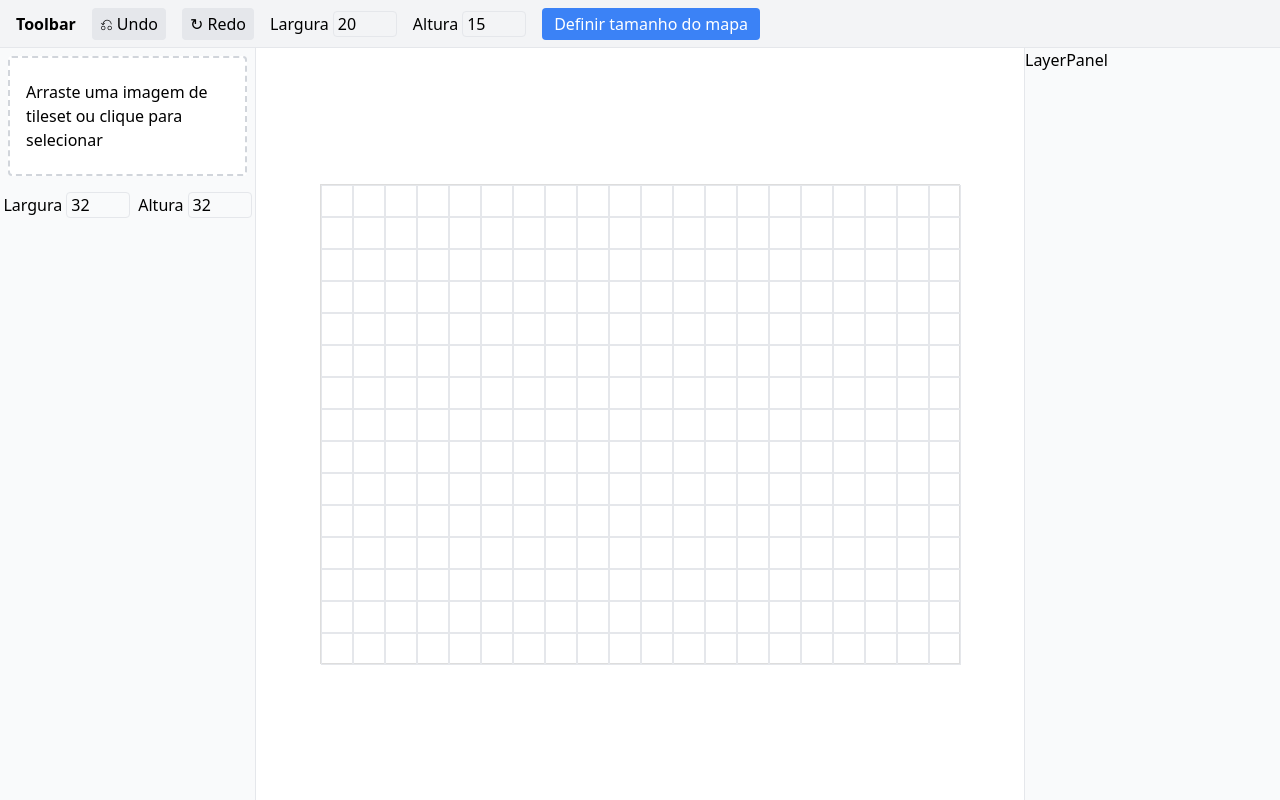
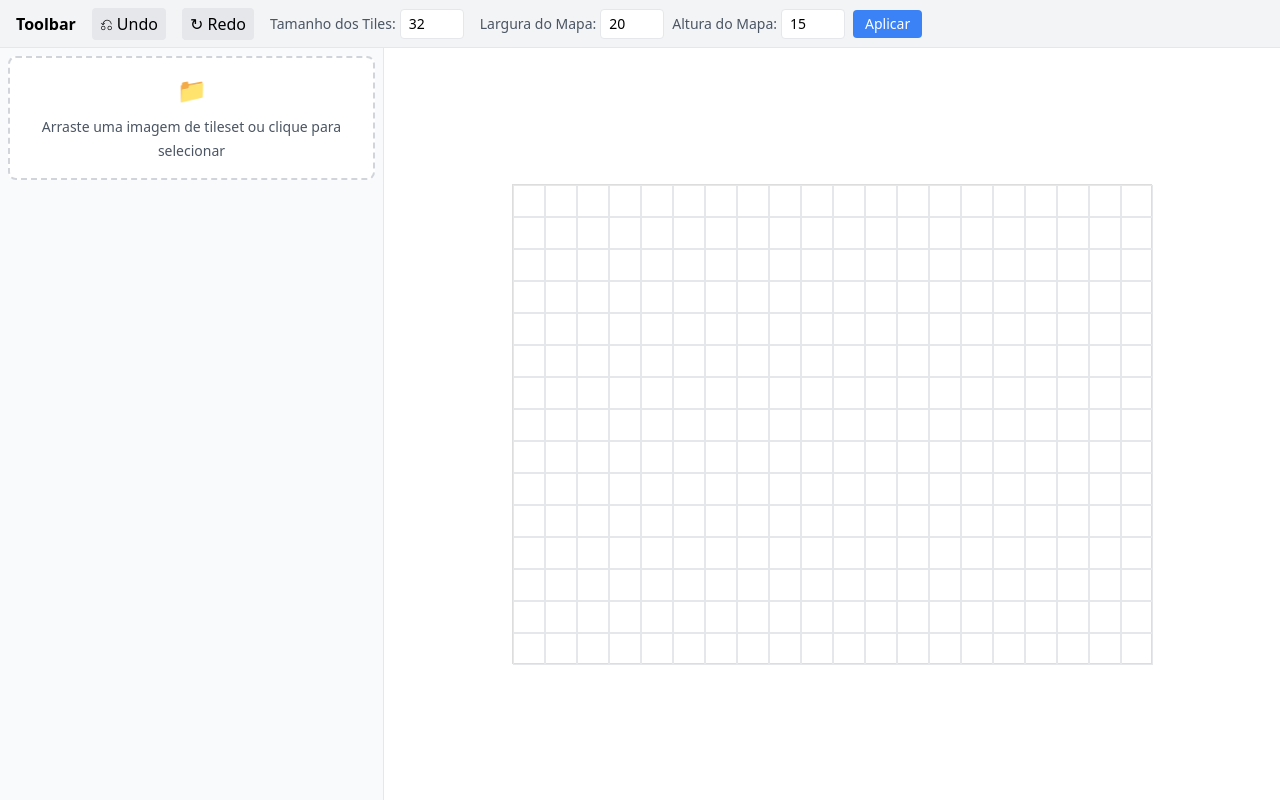
Before and after one commit to jeanjacintho/2DTileEditor, a React (Vite) app: page / in a window 1280 px wide. Built offline with nearby package versions, Linux system fonts and the light colour scheme.

Commit message:
refactor(tileset): change tile system to use full tileset for selection
Refactor tile handling so that instead of extracting individual tiles for drawing, the editor now uses the complete tileset and selects tiles directly from it.

```diff
--- a/src/App.tsx
+++ b/src/App.tsx
@@ -1,7 +1,6 @@
 import Toolbar from './components/Toolbar/Toolbar';
 import TilePalette from './components/TilePalette/TilePalette';
 import CanvasEditor from './components/Canvas/CanvasEditor';
-import LayerPanel from './components/LayerPanel/LayerPanel';
 
 function App() {
   return (
@@ -10,7 +9,6 @@
       <div className="flex-1 flex min-h-0 min-w-0 overflow-hidden">
         <TilePalette />
         <CanvasEditor />
-        <LayerPanel />
       </div>
     </div>
   );
--- a/src/components/Canvas/CanvasEditor.tsx
+++ b/src/components/Canvas/CanvasEditor.tsx
@@ -6,13 +6,28 @@
   const placeTile = useTileMapStore(s => s.placeTile);
   const tileset = useTilesetStore(s => s.tileset);
   const activeTile = useTilesetStore(s => s.activeTile);
-  const tiles = useTilesetStore(s => s.tiles);
+  const tileSize = useTilesetStore(s => s.tileSize);
 
   function handleCellClick(x: number, y: number) {
     if (activeTile != null) {
       console.log('Placing tile:', activeTile, 'at position:', x, y);
       placeTile(x, y, activeTile);
     }
+  }
+
+  function renderTile(cell: string | null) {
+    if (!cell || !tileset) return null;
+
+    // Parse tile coordinates from cell ID (format: "x_y")
+    const [x, y] = cell.split('_').map(Number);
+    if (isNaN(x) || isNaN(y)) return null;
+
+    return {
+      x: x * tileSize.width,
+      y: y * tileSize.height,
+      width: tileSize.width,
+      height: tileSize.height,
+    };
   }
 
   return (
@@ -32,12 +47,10 @@
         >
           {tileMap.layers[0].data.map((row, y) =>
             row.map((cell, x) => {
-              const tile = tiles.find(t => t.id === cell);
-              if (cell && tile) {
-                console.log('Rendering cell:', cell, 'found tile:', tile, 'bg-position:', `-${tile.x}px -${tile.y}px`);
-              }
+              const tile = renderTile(cell);
               const scaleX = tile ? tileMap.tileSize / tile.width : 1;
               const scaleY = tile ? tileMap.tileSize / tile.height : 1;
+
               return (
                 <div
                   key={`${x}-${y}`}
--- a/src/components/LayerPanel/LayerPanel.tsx
+++ /dev/null
@@ -1,3 +0,0 @@
-export default function LayerPanel() {
-  return <aside className="w-64 bg-gray-50 border-l h-full">LayerPanel</aside>;
-}
--- a/src/components/TilePalette/TilePalette.tsx
+++ b/src/components/TilePalette/TilePalette.tsx
@@ -1,54 +1,15 @@
 import TilesetLoader from '../TilesetLoader/TilesetLoader';
+import TilesetGrid from './TilesetGrid';
 import { useTilesetStore } from '../../hooks/useTileset';
-
-const TILE_DISPLAY_SIZE = 64;
 
 export default function TilePalette() {
   const tileset = useTilesetStore(s => s.tileset);
-  const tiles = useTilesetStore(s => s.tiles);
-  const tileSize = useTilesetStore(s => s.tileSize);
-  const extractTiles = useTilesetStore(s => s.extractTiles);
-  const activeTile = useTilesetStore(s => s.activeTile);
-  const setActiveTile = useTilesetStore(s => s.setActiveTile);
-
-  function handleExtract() {
-    extractTiles();
-  }
 
   return (
-    <aside className="w-64 bg-gray-50 border-r h-full flex flex-col gap-2 p-2">
+    <aside className="w-96 bg-gray-50 border-r h-full flex flex-col gap-2 p-2">
       <TilesetLoader />
-      {tileset && (
-        <button className="mt-2 px-2 py-1 bg-blue-500 text-white rounded" onClick={handleExtract}>
-          Extrair Tiles
-        </button>
-      )}
-      <div className="flex-1 overflow-auto mt-2 grid grid-cols-3 gap-2">
-        {tiles.map(tile => {
-          const scaleX = TILE_DISPLAY_SIZE / tile.width;
-          const scaleY = TILE_DISPLAY_SIZE / tile.height;
-          return (
-            <div
-              key={tile.id}
-              className={`border ${activeTile === tile.id ? 'border-blue-500' : 'border-gray-300'} cursor-pointer flex items-center justify-center relative`}
-              style={{
-                width: TILE_DISPLAY_SIZE,
-                height: TILE_DISPLAY_SIZE,
-                backgroundImage: tileset ? `url(${tileset.src})` : undefined,
-                backgroundPosition: `-${tile.x * scaleX}px -${tile.y * scaleY}px`,
-                backgroundSize: tileset ? `${tileset.width * scaleX}px ${tileset.height * scaleY}px` : undefined,
-                backgroundRepeat: 'no-repeat',
-                imageRendering: 'pixelated',
-              }}
-              onClick={() => setActiveTile(tile.id)}
-            >
-              {activeTile === tile.id && (
-                <span className="absolute bottom-1 right-1 text-xs text-blue-600 font-bold bg-white/80 px-1 rounded">{tile.id}</span>
-              )}
-            </div>
-          );
-        })}
-      </div>
+
+      {tileset && <TilesetGrid />}
     </aside>
   );
 }
--- /dev/null
+++ b/src/components/TilePalette/TilesetGrid.tsx
@@ -0,0 +1,79 @@
+import { useTilesetStore } from '../../hooks/useTileset';
+
+const TILE_DISPLAY_SIZE = 32; // Tamanho menor para mostrar mais tiles
+
+export default function TilesetGrid() {
+  const tileset = useTilesetStore(s => s.tileset);
+  const tileSize = useTilesetStore(s => s.tileSize);
+  const activeTile = useTilesetStore(s => s.activeTile);
+  const selectTileFromGrid = useTilesetStore(s => s.selectTileFromGrid);
+
+  if (!tileset) return null;
+
+  const cols = Math.floor(tileset.width / tileSize.width);
+  const rows = Math.floor(tileset.height / tileSize.height);
+
+  return (
+    <div className="flex-1 overflow-auto">
+      <div className="text-sm font-medium mb-2 text-gray-700">Tileset Grid</div>
+      <div className="border border-gray-300 bg-white overflow-auto" style={{ maxHeight: '400px' }}>
+        <div
+          className="relative"
+          style={{
+            width: cols * TILE_DISPLAY_SIZE,
+            height: rows * TILE_DISPLAY_SIZE,
+            backgroundImage: `url(${tileset.src})`,
+            backgroundSize: `${cols * TILE_DISPLAY_SIZE}px ${rows * TILE_DISPLAY_SIZE}px`,
+            backgroundRepeat: 'no-repeat',
+            imageRendering: 'pixelated',
+          }}
+        >
+          {/* Grid overlay para mostrar as células */}
+          <div
+            className="absolute inset-0"
+            style={{
+              display: 'grid',
+              gridTemplateColumns: `repeat(${cols}, ${TILE_DISPLAY_SIZE}px)`,
+              gridTemplateRows: `repeat(${rows}, ${TILE_DISPLAY_SIZE}px)`,
+            }}
+          >
+            {Array.from({ length: rows }, (_, y) =>
+              Array.from({ length: cols }, (_, x) => {
+                const tileId = `${x}_${y}`;
+                const isActive = activeTile === tileId;
+                return (
+                  <div
+                    key={`${x}-${y}`}
+                    className={`border cursor-pointer hover:bg-blue-100/50 transition-colors ${
+                      isActive ? 'border-blue-500 bg-blue-200/50' : 'border-gray-200'
+                    }`}
+                    style={{
+                      width: TILE_DISPLAY_SIZE,
+                      height: TILE_DISPLAY_SIZE,
+                    }}
+                    onClick={() => selectTileFromGrid(x, y)}
+                    title={`Tile ${x},${y}`}
+                  >
+                    {isActive && (
+                      <div className="w-full h-full flex items-center justify-center">
+                        <div className="w-3 h-3 bg-blue-500 rounded-full opacity-80"></div>
+                      </div>
+                    )}
+                  </div>
+                );
+              })
+            )}
+          </div>
+        </div>
+      </div>
+
+      {/* Informações do tile selecionado */}
+      {activeTile && (
+        <div className="mt-2 p-2 bg-blue-50 rounded text-xs">
+          <div className="font-medium">Tile Selecionado: {activeTile}</div>
+          <div className="text-gray-600">Tamanho: {tileSize.width} x {tileSize.height}</div>
+        </div>
+      )}
+    </div>
+  );
+}
--- a/src/components/TilesetLoader/TilesetLoader.tsx
+++ b/src/components/TilesetLoader/TilesetLoader.tsx
@@ -4,8 +4,6 @@
 export default function TilesetLoader() {
   const inputRef = useRef<HTMLInputElement>(null);
   const tileset = useTilesetStore(s => s.tileset);
-  const tileSize = useTilesetStore(s => s.tileSize);
-  const setTileSize = useTilesetStore(s => s.setTileSize);
   const loadTileset = useTilesetStore(s => s.loadTileset);
 
   function handleDrop(e: React.DragEvent) {
@@ -22,9 +20,9 @@
   }
 
   return (
-    <div className="flex flex-col items-center gap-2 w-full">
+    <div className="flex flex-col items-center gap-3 w-full">
       <div
-        className="border-dashed border-2 border-gray-300 rounded p-4 flex flex-col items-center justify-center min-h-[120px] bg-white w-full cursor-pointer"
+        className="border-dashed border-2 border-gray-300 rounded-lg p-4 flex flex-col items-center justify-center min-h-[100px] bg-white w-full cursor-pointer hover:border-blue-400 transition-colors"
         onDrop={handleDrop}
         onDragOver={e => e.preventDefault()}
         onClick={() => inputRef.current?.click()}
@@ -38,32 +36,16 @@
           onChange={handleFile}
         />
         {tileset ? (
-          <img src={tileset.src} alt="Tileset" className="max-h-32 mb-2" />
+          <div className="text-center">
+            <img src={tileset.src} alt="Tileset" className="max-h-20 mb-2 mx-auto rounded border" />
+            <span className="text-sm text-gray-600">Tileset carregado</span>
+          </div>
         ) : (
-          <span>Arraste uma imagem de tileset ou clique para selecionar</span>
+          <div className="text-center">
+            <div className="text-2xl mb-2">📁</div>
+            <span className="text-sm text-gray-600">Arraste uma imagem de tileset ou clique para selecionar</span>
+          </div>
         )}
-      </div>
-      <div className="flex gap-2 mt-2 w-full justify-center">
-        <label className="flex items-center gap-1">
-          Largura
-          <input
-            type="number"
-            min={1}
-            value={tileSize.width}
-            onChange={e => setTileSize({ ...tileSize, width: Number(e.target.value) })}
-            className="w-16 border rounded px-1 bg-transparent"
-          />
-        </label>
-        <label className="flex items-center gap-1">
-          Altura
-          <input
-            type="number"
-            min={1}
-            value={tileSize.height}
-            onChange={e => setTileSize({ ...tileSize, height: Number(e.target.value) })}
-            className="w-16 border rounded px-1 bg-transparent"
-          />
-        </label>
       </div>
     </div>
   );
--- a/src/components/Toolbar/Toolbar.tsx
+++ b/src/components/Toolbar/Toolbar.tsx
@@ -1,16 +1,25 @@
 import { useState } from 'react';
 import { useTileMapStore } from '../../hooks/useTileMap';
+import { useTilesetStore } from '../../hooks/useTileset';
 
 export default function Toolbar() {
   const tileMap = useTileMapStore(s => s.tileMap);
   const setMapSize = useTileMapStore(s => s.setMapSize);
   const undo = useTileMapStore(s => s.undo);
   const redo = useTileMapStore(s => s.redo);
+  const tileSize = useTilesetStore(s => s.tileSize);
+  const setTileSize = useTilesetStore(s => s.setTileSize);
   const [width, setWidth] = useState(tileMap.width);
   const [height, setHeight] = useState(tileMap.height);
+  const [tileSizeValue, setTileSizeValue] = useState(tileSize.width);
 
   function handleApplySize() {
     setMapSize(width, height);
+  }
+
+  function handleTileSizeChange(value: number) {
+    setTileSizeValue(value);
+    setTileSize({ width: value, height: value });
   }
 
   return (
@@ -22,32 +31,48 @@
       <button className="px-2 py-1 bg-gray-200 rounded" onClick={redo} title="Refazer (Ctrl+Y)">
         ↻ Redo
       </button>
-      <label className="flex items-center gap-1">
-        Largura
+
+      <div className="flex items-center gap-2">
+        <label className="flex items-center gap-1 text-sm">
+          <span className="text-gray-600">Tamanho dos Tiles:</span>
+          <input
+            type="number"
+            min={1}
+            value={tileSizeValue}
+            onChange={e => handleTileSizeChange(Math.max(1, Number(e.target.value)))}
+            className="w-16 border rounded px-2 py-1 bg-white text-sm"
+          />
+        </label>
+      </div>
+
+      <div className="flex items-center gap-2">
+        <label className="flex items-center gap-1 text-sm">
+          <span className="text-gray-600">Largura do Mapa:</span>
           <input
             type="number"
             min={1}
             value={width}
             onChange={e => setWidth(Math.max(1, Number(e.target.value)))}
-          className="w-16 border rounded px-1 bg-transparent"
+            className="w-16 border rounded px-2 py-1 bg-white text-sm"
           />
         </label>
-      <label className="flex items-center gap-1">
-        Altura
+        <label className="flex items-center gap-1 text-sm">
+          <span className="text-gray-600">Altura do Mapa:</span>
           <input
             type="number"
             min={1}
             value={height}
             onChange={e => setHeight(Math.max(1, Number(e.target.value)))}
-          className="w-16 border rounded px-1 bg-transparent"
+            className="w-16 border rounded px-2 py-1 bg-white text-sm"
           />
         </label>
         <button
-        className="px-3 py-1 bg-blue-500 text-white rounded"
+          className="px-3 py-1 bg-blue-500 text-white rounded text-sm"
           onClick={handleApplySize}
         >
-        Definir tamanho do mapa
+          Aplicar
         </button>
+      </div>
     </header>
   );
 }
--- a/src/hooks/useTileMap.ts
+++ b/src/hooks/useTileMap.ts
@@ -1,14 +1,14 @@
 import { create } from 'zustand';
 import { produce } from 'immer';
-import type { TileMap, Layer } from '../types/index';
+import type { TileMap } from '../types/index';
 
-function createDefaultLayer(width: number, height: number): Layer {
+function createDefaultLayer(width: number, height: number) {
   return {
-    id: 'layer-1',
-    name: 'Layer 1',
+    id: 'main-layer',
+    name: 'Main Layer',
     visible: true,
     opacity: 1,
-    data: Array.from({ length: height }, () => Array(width).fill(null)), // string | null
+    data: Array.from({ length: height }, () => Array(width).fill(null)),
   };
 }
 
@@ -17,7 +17,7 @@
   for (let y = 0; y < newHeight; y++) {
     const row = [];
     for (let x = 0; x < newWidth; x++) {
-      row.push(data[y]?.[x] ?? null);
+      row.push(y < data.length && x < data[y].length ? data[y][x] : null);
     }
     resized.push(row);
   }
@@ -34,7 +34,7 @@
   redo: () => void;
 }
 
-export const useTileMapStore = create<TileMapState>((set, get) => ({
+export const useTileMapStore = create<TileMapState>((set) => ({
   tileMap: {
     width: 20,
     height: 15,
@@ -48,9 +48,7 @@
       const next = produce(state.tileMap, draft => {
         draft.width = width;
         draft.height = height;
-        draft.layers.forEach(layer => {
-          layer.data = resizeLayerData(layer.data, width, height);
-        });
+        draft.layers[0].data = resizeLayerData(draft.layers[0].data, width, height);
       });
       return {
         tileMap: next,
@@ -62,11 +60,7 @@
   placeTile: (x, y, tileId) => {
     set(state => {
       const next = produce(state.tileMap, draft => {
-        draft.layers.forEach(layer => {
-          if (layer.visible) {
-            layer.data[y][x] = tileId;
-          }
-        });
+        draft.layers[0].data[y][x] = tileId;
       });
       return {
         tileMap: next,
--- a/src/hooks/useTileset.ts
+++ b/src/hooks/useTileset.ts
@@ -1,78 +1,32 @@
 import { create } from 'zustand';
-import type { Tile } from '../types/index';
 
 interface TilesetState {
   tileset: HTMLImageElement | null;
-  tiles: Tile[];
   tileSize: { width: number; height: number };
   activeTile: string | null;
   setTileset: (img: HTMLImageElement | null) => void;
-  setTiles: (tiles: Tile[]) => void;
   setTileSize: (size: { width: number; height: number }) => void;
   setActiveTile: (id: string | null) => void;
   loadTileset: (file: File) => void;
-  extractTiles: () => void;
+  selectTileFromGrid: (x: number, y: number) => void;
 }
 
-export const useTilesetStore = create<TilesetState>((set, get) => ({
+export const useTilesetStore = create<TilesetState>((set) => ({
   tileset: null,
-  tiles: [],
-  tileSize: { width: 32, height: 32 },
+  tileSize: { width: 32, height: 32 }, // Tamanho fixo padrão
   activeTile: null,
   setTileset: tileset => set({ tileset }),
-  setTiles: tiles => set({ tiles }),
   setTileSize: tileSize => set({ tileSize }),
   setActiveTile: activeTile => set({ activeTile }),
   loadTileset: (file: File) => {
     const img = new window.Image();
-    img.onload = () => set({ tileset: img });
+    img.onload = () => {
+      set({ tileset: img });
+    };
     img.src = URL.createObjectURL(file);
   },
-  extractTiles: () => {
-    const { tileset, tileSize, setTiles } = get();
-    if (!tileset) return;
-    const cols = Math.floor(tileset.width / tileSize.width);
-    const rows = Math.floor(tileset.height / tileSize.height);
-    const newTiles: Tile[] = [];
-    const canvas = document.createElement('canvas');
-    const ctx = canvas.getContext('2d');
-    if (!ctx) return;
-    canvas.width = tileSize.width;
-    canvas.height = tileSize.height;
-    for (let y = 0; y < rows; y++) {
-      for (let x = 0; x < cols; x++) {
-        ctx.clearRect(0, 0, tileSize.width, tileSize.height);
-        ctx.drawImage(
-          tileset,
-          x * tileSize.width,
-          y * tileSize.height,
-          tileSize.width,
-          tileSize.height,
-          0,
-          0,
-          tileSize.width,
-          tileSize.height
-        );
-        const imageData = ctx.getImageData(0, 0, tileSize.width, tileSize.height);
-        const data = imageData.data;
-        let visible = false;
-        for (let i = 3; i < data.length; i += 4) {
-          if (data[i] > 0) {
-            visible = true;
-            break;
-          }
-        }
-        if (visible) {
-          newTiles.push({
-            id: `${x}_${y}`,
-            x: x * tileSize.width,
-            y: y * tileSize.height,
-            width: tileSize.width,
-            height: tileSize.height,
-          });
-        }
-      }
-    }
-    setTiles(newTiles);
+  selectTileFromGrid: (x: number, y: number) => {
+    const tileId = `${x}_${y}`;
+    set({ activeTile: tileId });
   },
 }));
```
Lines whose indentation alone changed are shown as unchanged.
